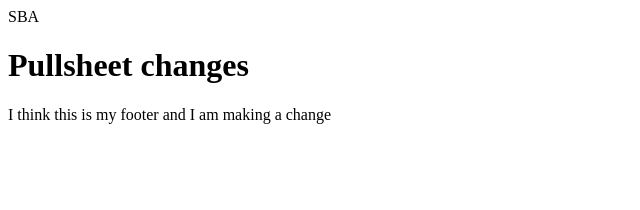
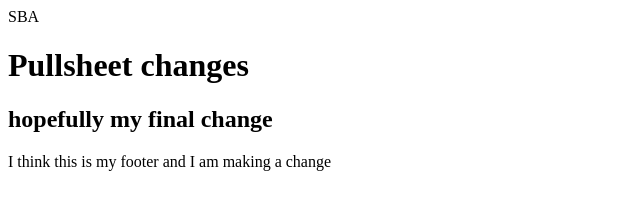
Before and after one commit to ayatmqb/version-control-simulation-ayatmaqbool, a plain HTML site: page index.html in a window 1280 px wide. Shown: the whole page, without its empty margins (0-640 px from the left). Drawn offline with Linux system fonts and the light colour scheme.

Commit message:
Newest chnage for pull

```diff
--- a/index.html
+++ b/index.html
@@ -8,6 +8,7 @@
 <body>
     <header> SBA </header>
     <h1> Pullsheet changes</h1>
+    <h2> hopefully my final change</h2>
     <footer> I think this is my footer and I am making a change</footer>
 
 </body>
```
